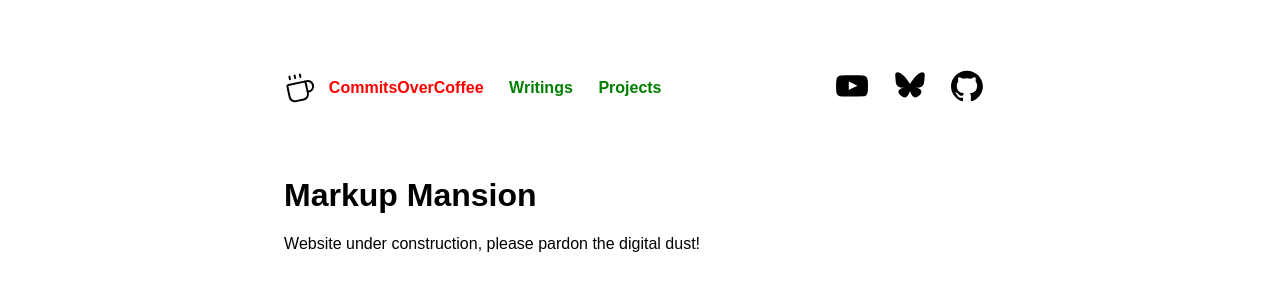
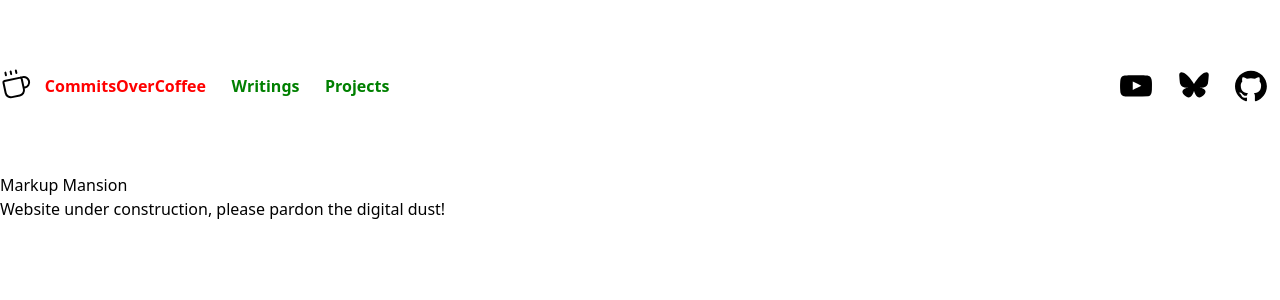
Before and after one commit to commitsovercoffee/markup-mansion, a SvelteKit app: page / in a window 1280 px wide. Shown: the top 300 px of the page. Built offline with nearby package versions, Linux system fonts and the light colour scheme.

Commit message:
adds tailwind

```diff
--- /dev/null
+++ b/src/app.css
@@ -0,0 +1,2 @@
+@import 'tailwindcss';
+@plugin "@tailwindcss/typography";
--- /dev/null
+++ b/src/app.d.ts
@@ -0,0 +1,13 @@
+// See https://svelte.dev/docs/kit/types#app.d.ts
+// for information about these interfaces
+declare global {
+	namespace App {
+		// interface Error {}
+		// interface Locals {}
+		// interface PageData {}
+		// interface PageState {}
+		// interface Platform {}
+	}
+}
+
+export {};
--- a/src/app.html
+++ b/src/app.html
@@ -10,10 +10,3 @@
 		<div style="display: contents">%sveltekit.body%</div>
 	</body>
 </html>
-
-<style>
-	body {
-		margin: 0;
-		font-family: 'Overpass Variable', sans-serif;
-	}
-</style>
--- a/src/routes/+layout.svelte
+++ b/src/routes/+layout.svelte
@@ -1,18 +1,10 @@
 <script>
+	import '../app.css';
+	import '@fontsource-variable/overpass'; // 100-900
 	import Nav from '$lib/Nav.svelte';
-	import '@fontsource-variable/overpass'; // 100-900
+
 	let { children } = $props();
 </script>
 
-<main>
-	<Nav />
-
-	{@render children()}
-</main>
-
-<style>
-	main {
-		width: 80ch;
-		margin: auto;
-	}
-</style>
+<Nav />
+{@render children()}
--- a/svelte.config.js
+++ b/svelte.config.js
@@ -8,13 +8,13 @@ const config = {
 		adapter: adapter()
 	},
 
-	extensions: ['.svelte', '.svx', '.md'],
 	preprocess: [
 		vitePreprocess(),
 		mdsvex({
 			extensions: ['.md']
 		})
-	]
+	],
+	extensions: ['.svelte', '.svx', '.md']
 };
 
 export default config;
--- a/vite.config.js
+++ b/vite.config.js
@@ -1,6 +1,7 @@
+import tailwindcss from '@tailwindcss/vite';
 import { sveltekit } from '@sveltejs/kit/vite';
 import { defineConfig } from 'vite';
 
 export default defineConfig({
-	plugins: [sveltekit()]
+	plugins: [sveltekit(), tailwindcss()]
 });
```
Also changed, not shown: jsconfig.json (+7 -1 lines), package.json (+8 -0 lines), 2 other files (tests, documents, lock files or other folders).
